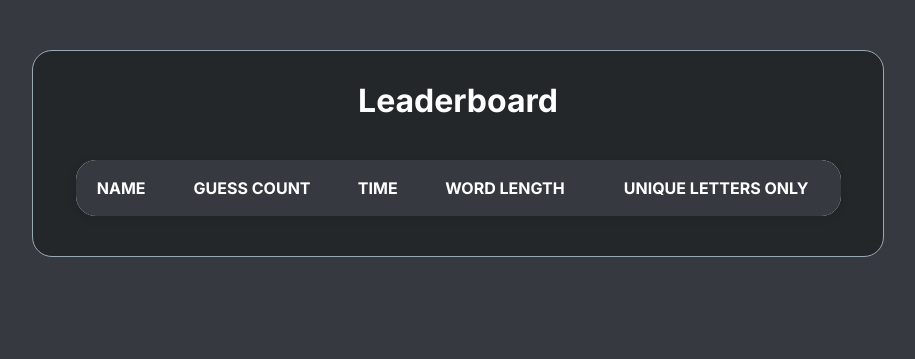
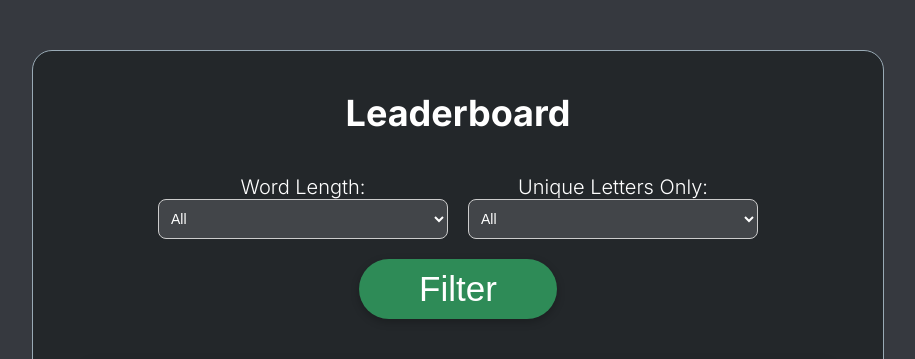
Before and after one commit to AlexCode-dot/Wordle-Game, a Node project: template templates/leaderboard.handlebars in a window 1280 px wide. Shown: the part 169-528 px from the top of the page, without its empty margins (182-1097 px from the left). Run offline with Node 20 templates, Linux system fonts and the light colour scheme; the template is opened without the code that fills it, so the values that code supplies are empty; some libraries are stand-ins or nearby versions.

Commit message:
- added filters for the leaderboard

```diff
--- a/src/styles/leaderboard.scss
+++ b/src/styles/leaderboard.scss
@@ -1,11 +1,67 @@
-/* Leaderboard Block */
 .leaderboard {
   &__title {
-    margin-top: 30px;
     text-align: center;
-    font-size: 2rem;
-    margin-bottom: 20px;
     color: white;
+    font-size: 36px;
+    margin-top: 40px;
+    margin-bottom: 40px;
+  }
+
+  &__filter-form {
+    display: flex;
+    flex-direction: column;
+    align-items: center;
+    gap: 20px;
+    width: 100%;
+  }
+
+  &__filter-items-wrapper {
+    display: flex;
+    justify-content: space-between;
+    width: 100%;
+    max-width: 600px;
+    gap: 20px;
+  }
+
+  &__filter-item {
+    display: flex;
+    flex-direction: column;
+    flex: 1;
+  }
+
+  &__dropdown-label {
+    display: block;
+    font-size: 20px;
+    color: white;
+    font-weight: 300;
+    text-align: center;
+  }
+
+  &__dropdown-select {
+    width: 100%;
+    height: 40px;
+    padding: 8px;
+    font-size: 14px;
+    border: 1px solid #ccc;
+    border-radius: 8px;
+    background-color: #424549;
+    color: white;
+    cursor: pointer;
+  }
+
+  &__button {
+    background-color: #2e8b57;
+    color: white;
+    border-radius: 40px;
+    font-size: 35px;
+    border: none;
+    padding: 10px 60px;
+    box-shadow: rgba(0, 0, 0, 0.24) 0px 3px 8px;
+
+    &:hover {
+      cursor: pointer;
+      background-color: #41a06a;
+    }
   }
 
   &__table {
--- a/static/styles/style.css
+++ b/static/styles/style.css
@@ -502,13 +502,62 @@
   background-color: #41a06a;
 }
 
-/* Leaderboard Block */
 .leaderboard__title {
-  margin-top: 30px;
   text-align: center;
-  font-size: 2rem;
-  margin-bottom: 20px;
   color: white;
+  font-size: 36px;
+  margin-top: 40px;
+  margin-bottom: 40px;
+}
+.leaderboard__filter-form {
+  display: flex;
+  flex-direction: column;
+  align-items: center;
+  gap: 20px;
+  width: 100%;
+}
+.leaderboard__filter-items-wrapper {
+  display: flex;
+  justify-content: space-between;
+  width: 100%;
+  max-width: 600px;
+  gap: 20px;
+}
+.leaderboard__filter-item {
+  display: flex;
+  flex-direction: column;
+  flex: 1;
+}
+.leaderboard__dropdown-label {
+  display: block;
+  font-size: 20px;
+  color: white;
+  font-weight: 300;
+  text-align: center;
+}
+.leaderboard__dropdown-select {
+  width: 100%;
+  height: 40px;
+  padding: 8px;
+  font-size: 14px;
+  border: 1px solid #ccc;
+  border-radius: 8px;
+  background-color: #424549;
+  color: white;
+  cursor: pointer;
+}
+.leaderboard__button {
+  background-color: #2e8b57;
+  color: white;
+  border-radius: 40px;
+  font-size: 35px;
+  border: none;
+  padding: 10px 60px;
+  box-shadow: rgba(0, 0, 0, 0.24) 0px 3px 8px;
+}
+.leaderboard__button:hover {
+  cursor: pointer;
+  background-color: #41a06a;
 }
 .leaderboard__table {
   width: 90%;
--- a/templates/leaderboard.handlebars
+++ b/templates/leaderboard.handlebars
@@ -1,4 +1,36 @@
 <h1 class="leaderboard__title">Leaderboard</h1>
+<form method="GET" action="/leaderboard" class="leaderboard__filter-form">
+  <div class="leaderboard__filter-items-wrapper">
+    <div class="leaderboard__filter-item">
+      <label class="leaderboard__dropdown-label">
+        Word Length:
+        <select name="length" class="leaderboard__dropdown-select">
+          <option value="" {{#unless activeFilters.length}}selected{{/unless}}>All</option>
+          {{#each wordLengths}}
+          <option value="{{this}}" {{#if (eq ../activeFilters.length this)}}selected{{/if}}>{{this}}</option>
+          {{/each}}
+        </select>
+
+
+
+      </label>
+    </div>
+
+    <div class="leaderboard__filter-item">
+      <label class="leaderboard__dropdown-label">
+        Unique Letters Only:
+        <select name="unique" class="leaderboard__dropdown-select">
+          <option value="" {{#unless activeFilters.unique}}selected{{/unless}}>All</option>
+          <option value="true" {{#if (eq activeFilters.unique 'true' ) }}selected{{/if}}>Yes</option>
+          <option value="false" {{#if (eq activeFilters.unique 'false' ) }}selected{{/if}}>No</option>
+        </select>
+      </label>
+    </div>
+  </div>
+
+  <button type="submit" class="leaderboard__button">Filter</button>
+</form>
+
 <table class="leaderboard__table">
   <thead class="leaderboard__thead">
     <tr class="leaderboard__row">
```
Also changed, not shown: src/app.js (+22 -5 lines), src/services/leaderboardFilters.js (added, +15 -0 lines), src/services/scoreService.js (+12 -2 lines), 2 other files. Lines whose indentation alone changed are shown as unchanged.
